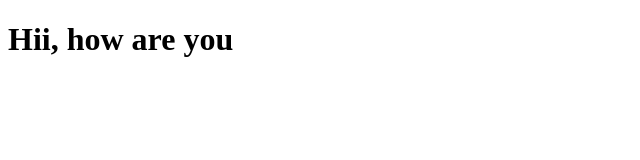
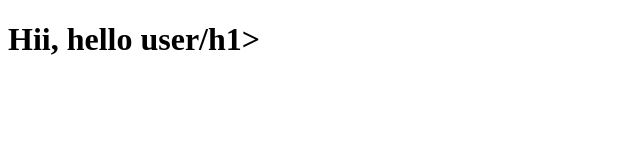
Before and after one commit to tyagishelly/testproject, a plain HTML site: page index.html in a window 1280 px wide. Shown: the whole page, without its empty margins (0-640 px from the left). Drawn offline with Linux system fonts and the light colour scheme.

Commit message:
heading change

```diff
--- a/index.html
+++ b/index.html
@@ -6,6 +6,6 @@
     <title>Document</title>
 </head>
 <body>
-    <h1>Hii, how are you</h1>
+    <h1>Hii, hello user/h1>
 </body>
 </html>
```
